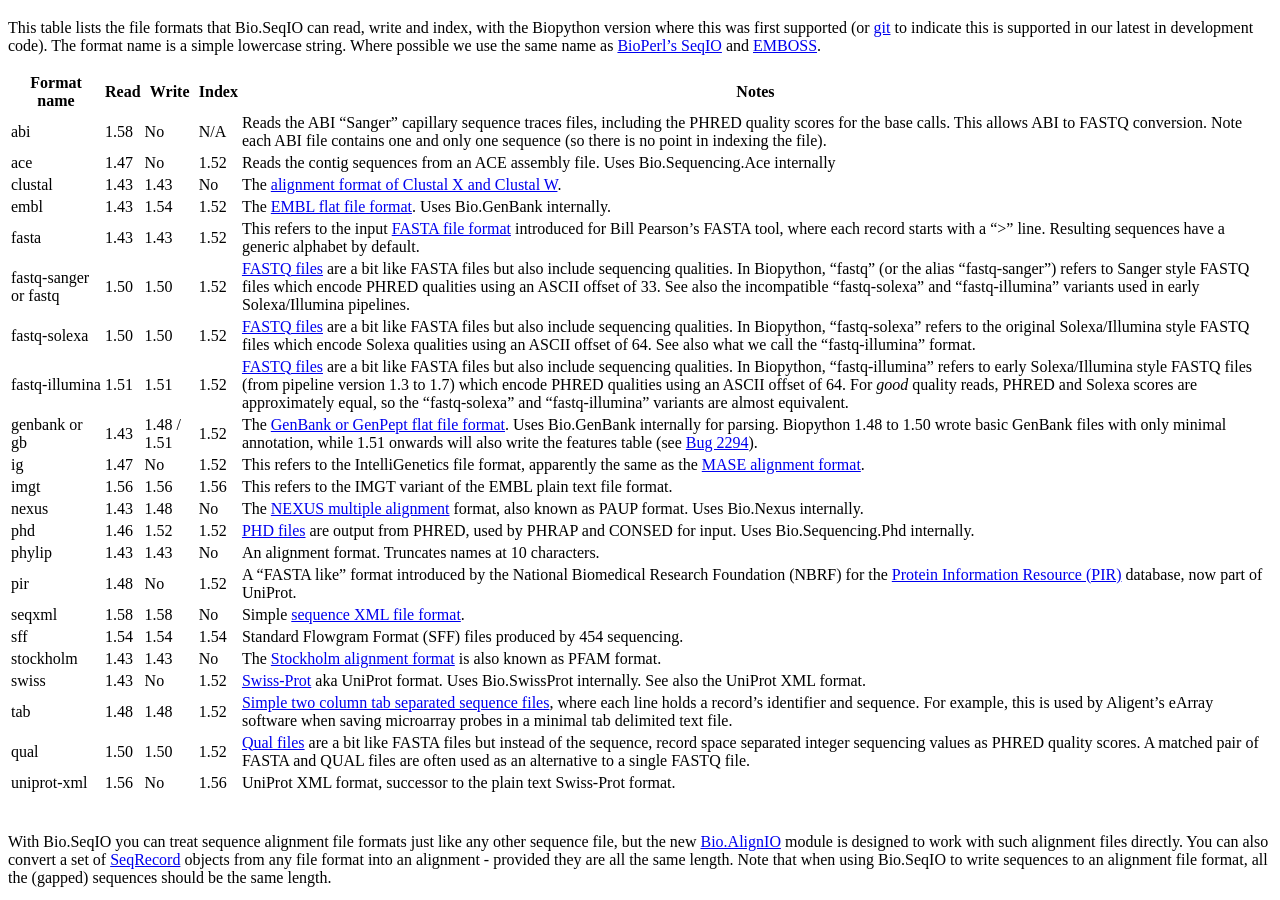
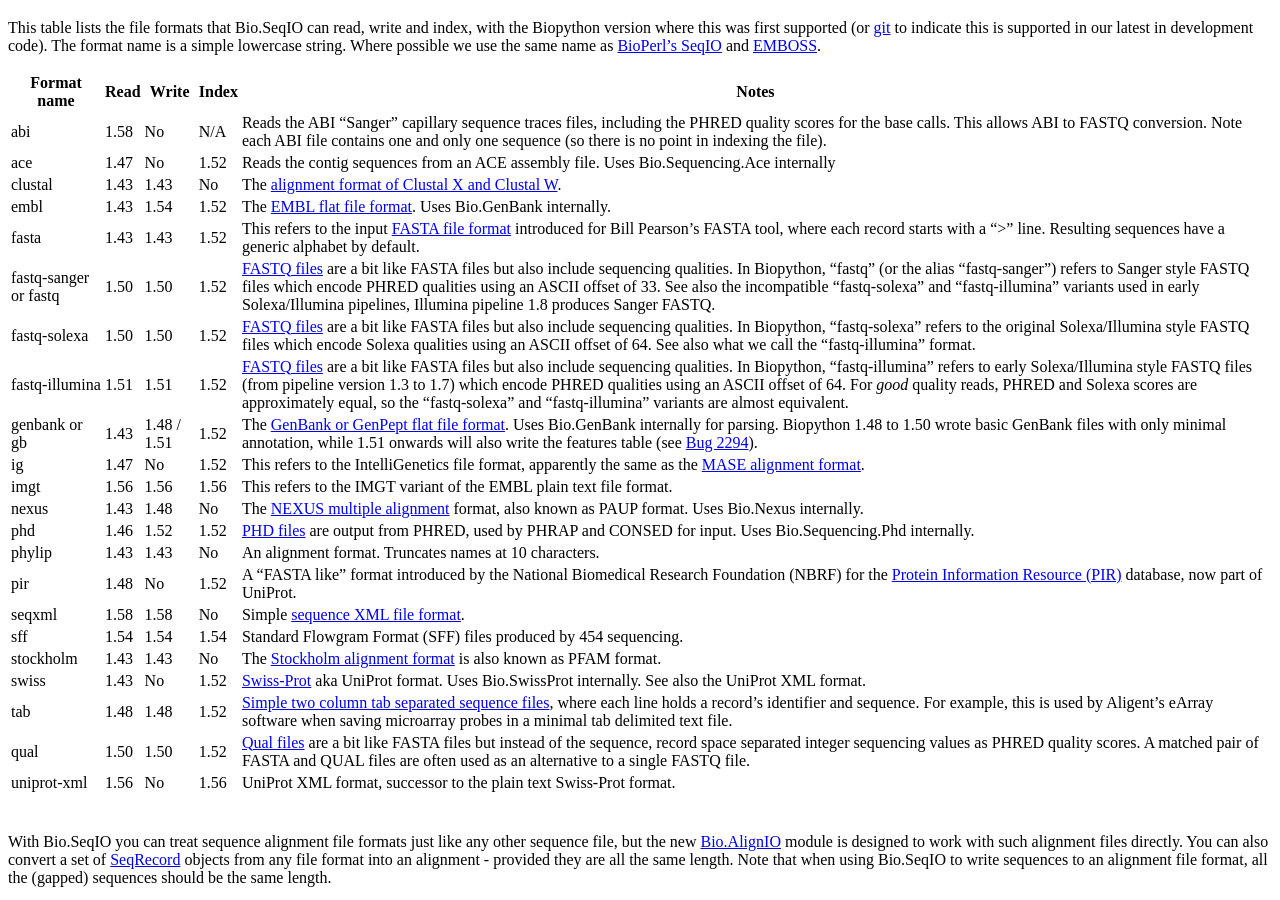
Before and after one commit to biopython/biopython.github.io, a Jekyll site: the page built from wiki/SeqIO.md, in a window 1280 px wide and 900 px high, scrolled down 455 px. Built offline with Jekyll 4.4.1, drawn with Linux system fonts in a browser that asks for light colours.

Commit message:
/* File Formats */ Ilumina 1.8 produces Sanger FASTQ

```diff
--- a/wiki/SeqIO.md
+++ b/wiki/SeqIO.md
@@ -63,7 +63,7 @@ SeqIO](bp:HOWTO:SeqIO#Formats "wikilink") and
 | clustal               | 1.43 | 1.43        | No    | The [alignment format of Clustal X and Clustal W](bp:ClustalW_multiple_alignment_format "wikilink").                                                                                                                                                                                                                                                                                                                                                           |
 | embl                  | 1.43 | 1.54        | 1.52  | The [EMBL flat file format](bp:EMBL_sequence_format "wikilink"). Uses Bio.GenBank internally.                                                                                                                                                                                                                                                                                                                                                                  |
 | fasta                 | 1.43 | 1.43        | 1.52  | This refers to the input [FASTA file format](bp:FASTA_sequence_format "wikilink") introduced for Bill Pearson's FASTA tool, where each record starts with a "&gt;" line. Resulting sequences have a generic alphabet by default.                                                                                                                                                                                                                               |
-| fastq-sanger or fastq | 1.50 | 1.50        | 1.52  | [FASTQ files](http://en.wikipedia.org/wiki/FASTQ_format) are a bit like FASTA files but also include sequencing qualities. In Biopython, "fastq" (or the alias "fastq-sanger") refers to Sanger style FASTQ files which encode PHRED qualities using an ASCII offset of 33. See also the incompatible "fastq-solexa" and "fastq-illumina" variants used in early Solexa/Illumina pipelines.                                                                    |
+| fastq-sanger or fastq | 1.50 | 1.50        | 1.52  | [FASTQ files](http://en.wikipedia.org/wiki/FASTQ_format) are a bit like FASTA files but also include sequencing qualities. In Biopython, "fastq" (or the alias "fastq-sanger") refers to Sanger style FASTQ files which encode PHRED qualities using an ASCII offset of 33. See also the incompatible "fastq-solexa" and "fastq-illumina" variants used in early Solexa/Illumina pipelines, Illumina pipeline 1.8 produces Sanger FASTQ.                       |
 | fastq-solexa          | 1.50 | 1.50        | 1.52  | [FASTQ files](http://en.wikipedia.org/wiki/FASTQ_format) are a bit like FASTA files but also include sequencing qualities. In Biopython, "fastq-solexa" refers to the original Solexa/Illumina style FASTQ files which encode Solexa qualities using an ASCII offset of 64. See also what we call the "fastq-illumina" format.                                                                                                                                 |
 | fastq-illumina        | 1.51 | 1.51        | 1.52  | [FASTQ files](http://en.wikipedia.org/wiki/FASTQ_format) are a bit like FASTA files but also include sequencing qualities. In Biopython, "fastq-illumina" refers to early Solexa/Illumina style FASTQ files (from pipeline version 1.3 to 1.7) which encode PHRED qualities using an ASCII offset of 64. For *good* quality reads, PHRED and Solexa scores are approximately equal, so the "fastq-solexa" and "fastq-illumina" variants are almost equivalent. |
 | genbank or gb         | 1.43 | 1.48 / 1.51 | 1.52  | The [GenBank or GenPept flat file format](bp:GenBank_sequence_format "wikilink"). Uses Bio.GenBank internally for parsing. Biopython 1.48 to 1.50 wrote basic GenBank files with only minimal annotation, while 1.51 onwards will also write the features table (see [Bug 2294](http://bugzilla.open-bio.org/show_bug.cgi?id=2294)).                                                                                                                           |
```
Also changed, not shown: 1 other file.
